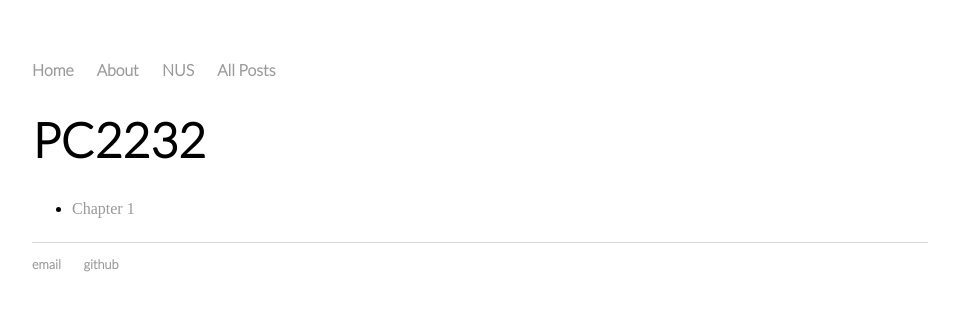
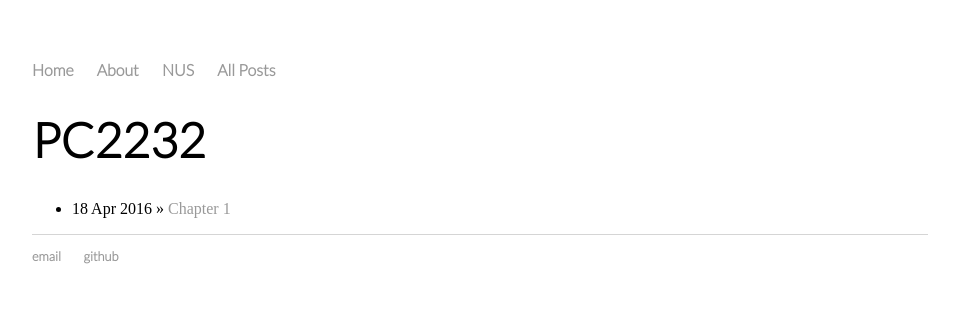
Before and after one commit to serriferous/initial.github.io, a Jekyll site: the page built from PC2232.html, in a window 1280 px wide. Shown: the top 311 px of the page, without its empty margins (160-1119 px from the left). Built offline with Jekyll 4.4.1, drawn with Linux system fonts in a browser that asks for light colours.

Commit message:
Update PC2232.html

```diff
--- a/PC2232.html
+++ b/PC2232.html
@@ -1,14 +1,11 @@
 ---
 layout: default
+title: PC2232
 ---
+	<h1>{{ page.title }}</h1>
+	<ul class="PC2232">
 
-<h1>PC2232</h1>
-
-<ul>
-  {% for PC2232 in site.categories.PC2232 %}
-    <li>
-      <a href="">{{PC2232.title}}</a>
-      <p>{{PC2232.meta}}</p>
-    </li>
-  {% endfor %}
-</ul>
+	  {% for PC2232 in site.categories.PC2232 %}
+	    <li><span>{{ PC2232.date | date_to_string }}</span> » <a href="{{ PC2232.url }}" title="{{ PC2232.title }}">{{ PC2232.title }}</a></li>
+	  {% endfor %}
+	</ul>
```
